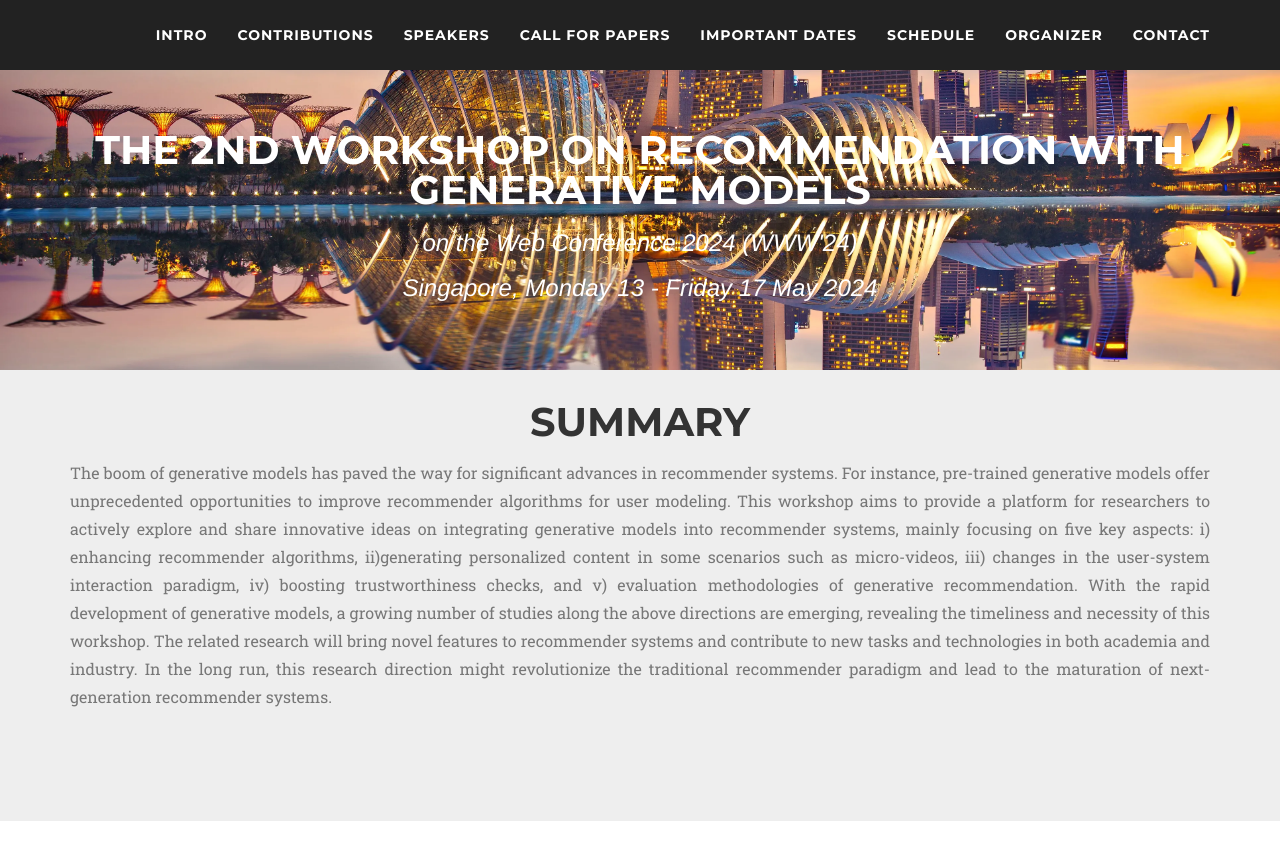
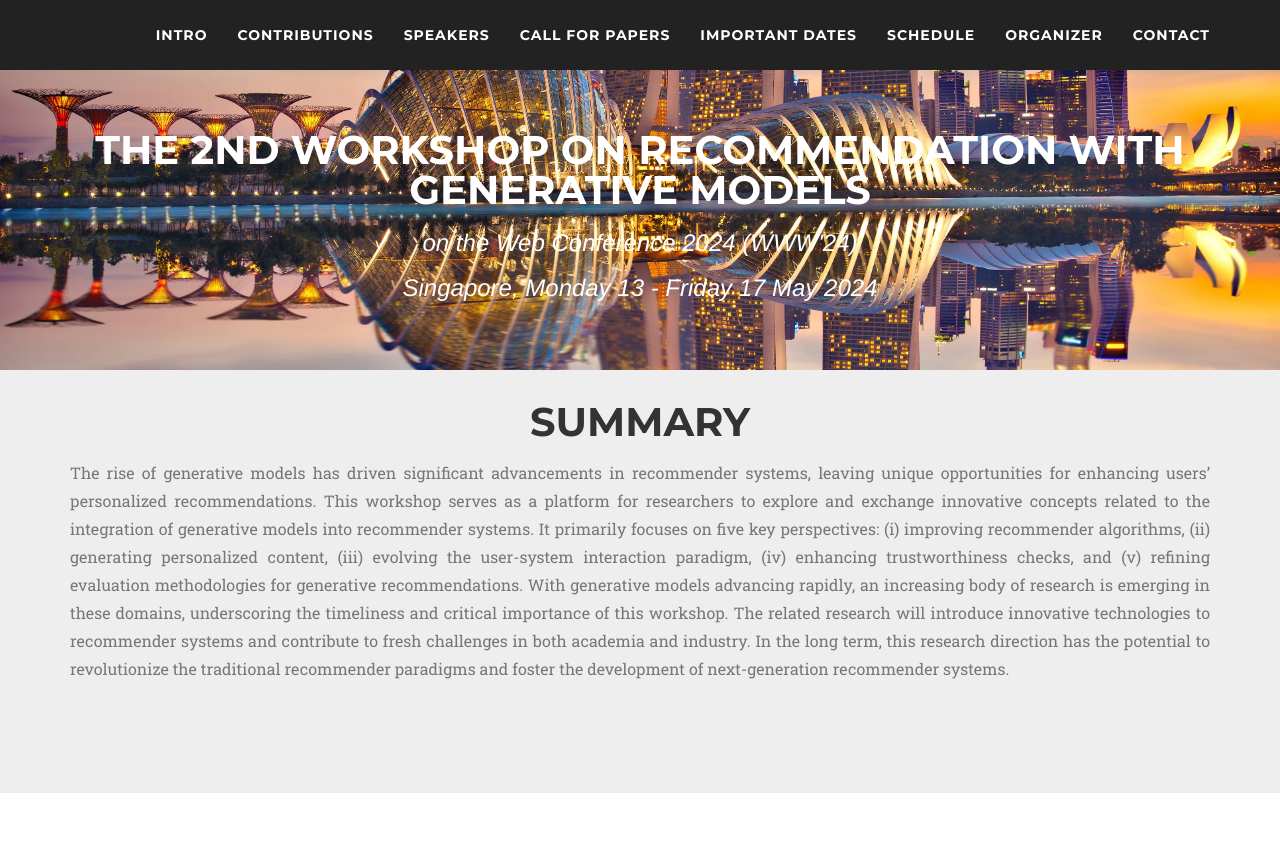
Before and after one commit to generative-rec/generative-rec.github.io, a Jekyll site: the page built from index.md, in a window 1280 px wide and 900 px high. Shown: the top 860 px of the window. Built offline with Jekyll 4.4.1, drawn with Linux system fonts in a browser that asks for light colours; nearby versions of some CDN libraries; some web fonts are replaced.

Commit message:
Update summary.html

```diff
--- a/_includes/summary.html
+++ b/_includes/summary.html
@@ -9,7 +9,7 @@
             <div class="row text-justify">
                 <div class="col-md-12">
                     <p class="large text-muted">
-                       The boom of generative models has paved the way for significant advances in recommender systems. For instance, pre-trained generative models offer unprecedented opportunities to improve recommender algorithms for user modeling. This workshop aims to provide a platform for researchers to actively explore and share innovative ideas on integrating generative models into recommender systems, mainly focusing on five key aspects: i) enhancing recommender algorithms, ii)generating personalized content in some scenarios such as micro-videos, iii) changes in the user-system interaction paradigm, iv) boosting trustworthiness checks, and v) evaluation methodologies of generative recommendation. With the rapid development of generative models, a growing number of studies along the above directions are emerging, revealing the timeliness and necessity of this workshop. The related research will bring novel features to recommender systems and contribute to new tasks and technologies in both academia and industry. In the long run, this research direction might revolutionize the traditional recommender paradigm and lead to the maturation of next-generation recommender systems.
+                       The rise of generative models has driven significant advancements in recommender systems, leaving unique opportunities for enhancing users’ personalized recommendations. This workshop serves as a platform for researchers to explore and exchange innovative concepts related to the integration of generative models into recommender systems. It primarily focuses on five key perspectives: (i) improving recommender algorithms, (ii) generating personalized content, (iii) evolving the user-system interaction paradigm, (iv) enhancing trustworthiness checks, and (v) refining evaluation methodologies for generative recommendations. With generative models advancing rapidly, an increasing body of research is emerging in these domains, underscoring the timeliness and critical importance of this workshop. The related research will introduce innovative technologies to recommender systems and contribute to fresh challenges in both academia and industry. In the long term, this research direction has the potential to revolutionize the traditional recommender paradigms and foster the development of next-generation recommender systems.
                     </p>
 
                     <!-- <ul class="large text-muted">
```
